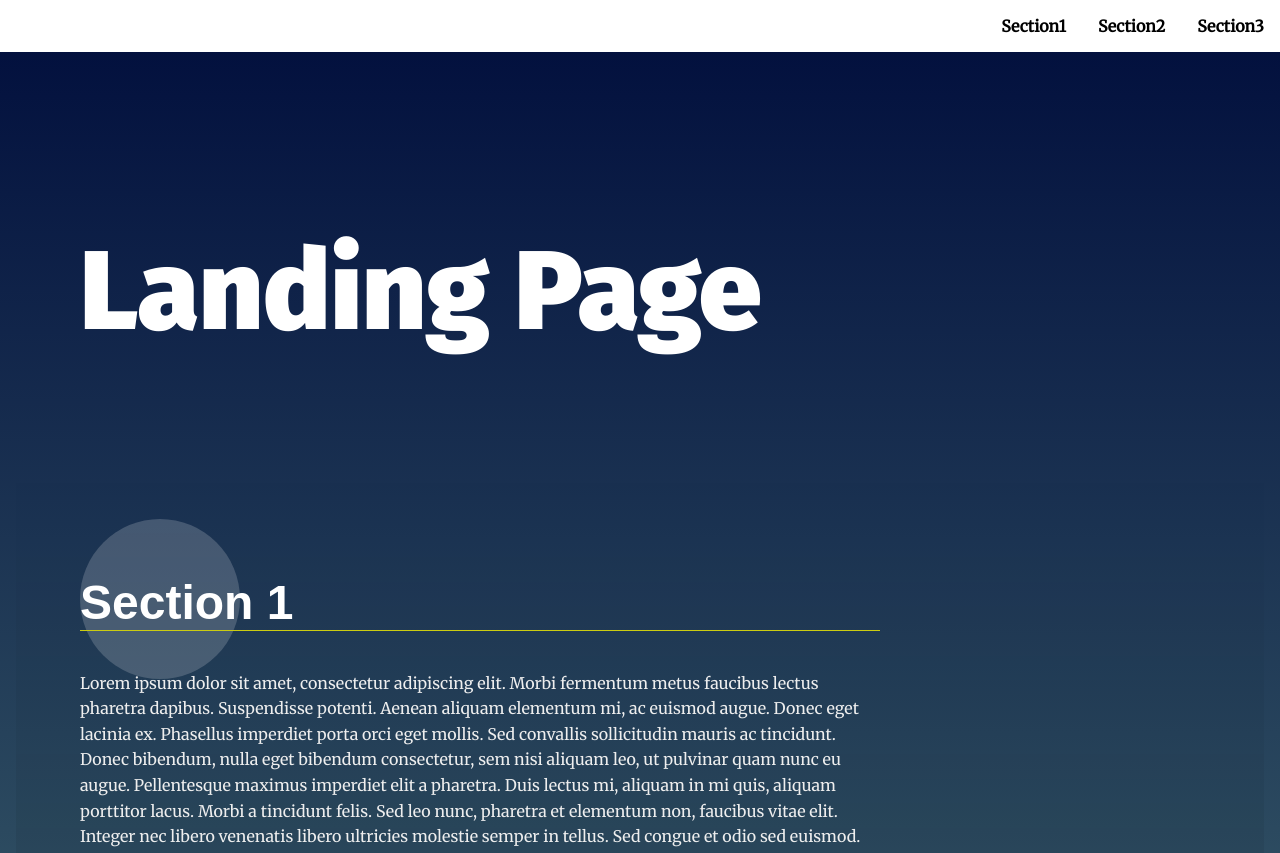
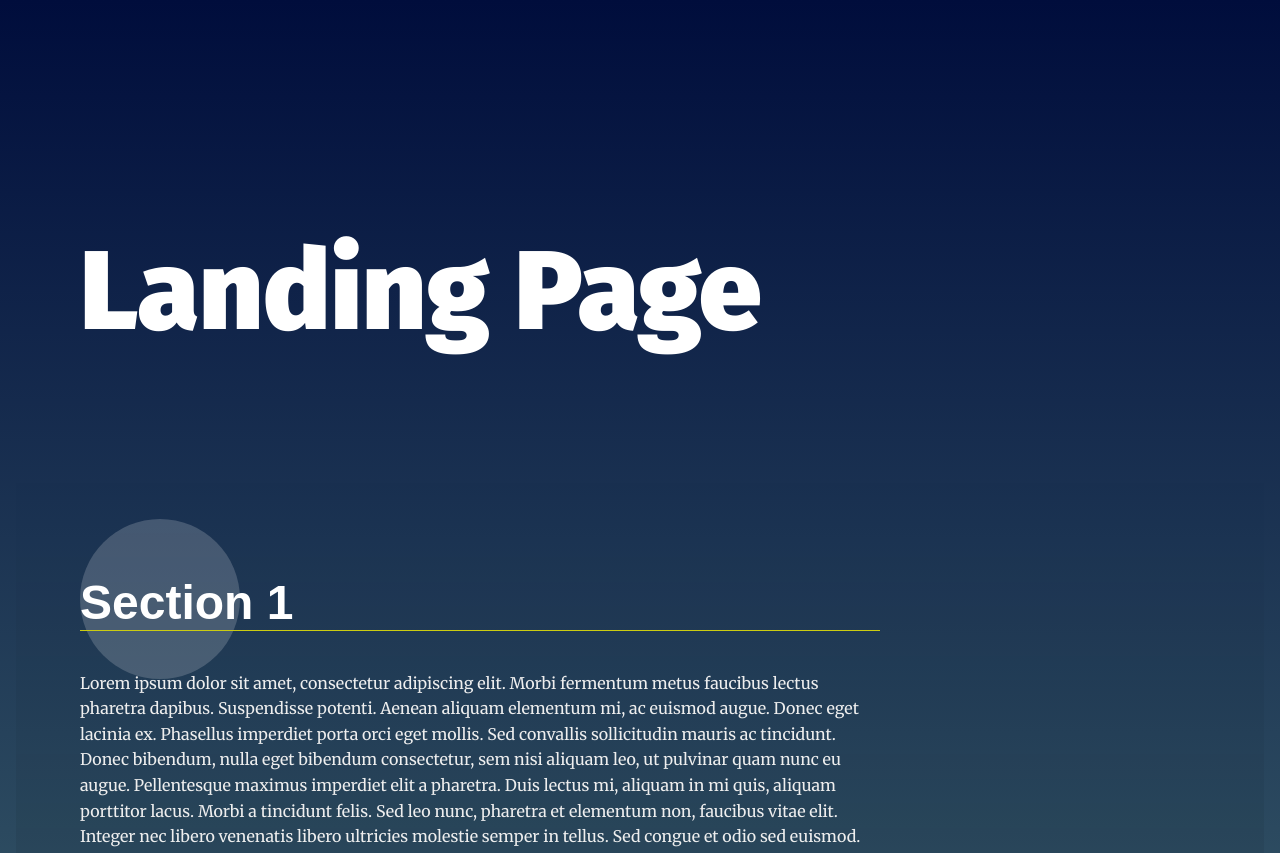
Before and after one commit to afktrust2/udacity_landing_page, a plain HTML site: page landing-page/index.html in a window 1280 px wide. Shown: the top 853 px of the page. Drawn offline with Linux system fonts and the light colour scheme.

Commit message:
too many errors, redoing code

```diff
--- a/landing-page/css/styles.css
+++ b/landing-page/css/styles.css
@@ -10,10 +10,6 @@
 
 
 /* ---- Base Rules ---- */
-/* I added this for smooth transition when using the navbar. */
-html {
-  scroll-behavior: smooth;
-}
 
 body {
     background: rgb(136,203,171);
--- a/landing-page/js/app.js
+++ b/landing-page/js/app.js
@@ -17,11 +17,6 @@
  * Define Global Variables
  *
 */
-var nav = document.getElementById('navbar__list');
-var sectionList = document.getElementsByClassName('landing__container');
-var activeClass = "your-active-class";
-let activeSection = document.getElementById('section1');
-
 
 /**
  * End Global Variables
@@ -31,38 +26,9 @@ let activeSection = document.getElementById('section1');
 
 // build the nav
 
-for (let i = 1; i <= sectionList.length; i++) {
-  var box = document.createElement('li');
-  box.setAttribute('id', '#nav' + i);
-  let navId = document.getElementById('#nav' + i);
-  var uList = document.createElement('a');
-  uList.classList.add('menu__link');
-  uList.setAttribute('href', '#section' + i);
-  uList.innerText = 'Section' + i;
-  box.appendChild(uList);
-  nav.appendChild(box);
-};
 
 // Add class 'active' to section when near top of viewport
-let navActive = document.getElementById("nav1")
 
-for (let i = 1; i <= sectionList.length; i++) {
-  var navId = document.getElementById('nav' + i);
-  let sections = document.getElementById('section' + i);
-    navId.addEventListener('click', function(e) {
-      e.preventDefault();
-      sections.scrollIntoView();
-
-      navActive.classList.remove(activeClass);
-      navId.classLisst.add(activeClass);
-      navActive = navId;
-
-      var section = document.getElementById('section' + i);
-      activeSection.classList.remove(activeClass);
-      section.classList.add(activeClass);
-      activeSection = section;
-    });
-};
 
 
 // Scroll to anchor ID using scrollTO event
```
